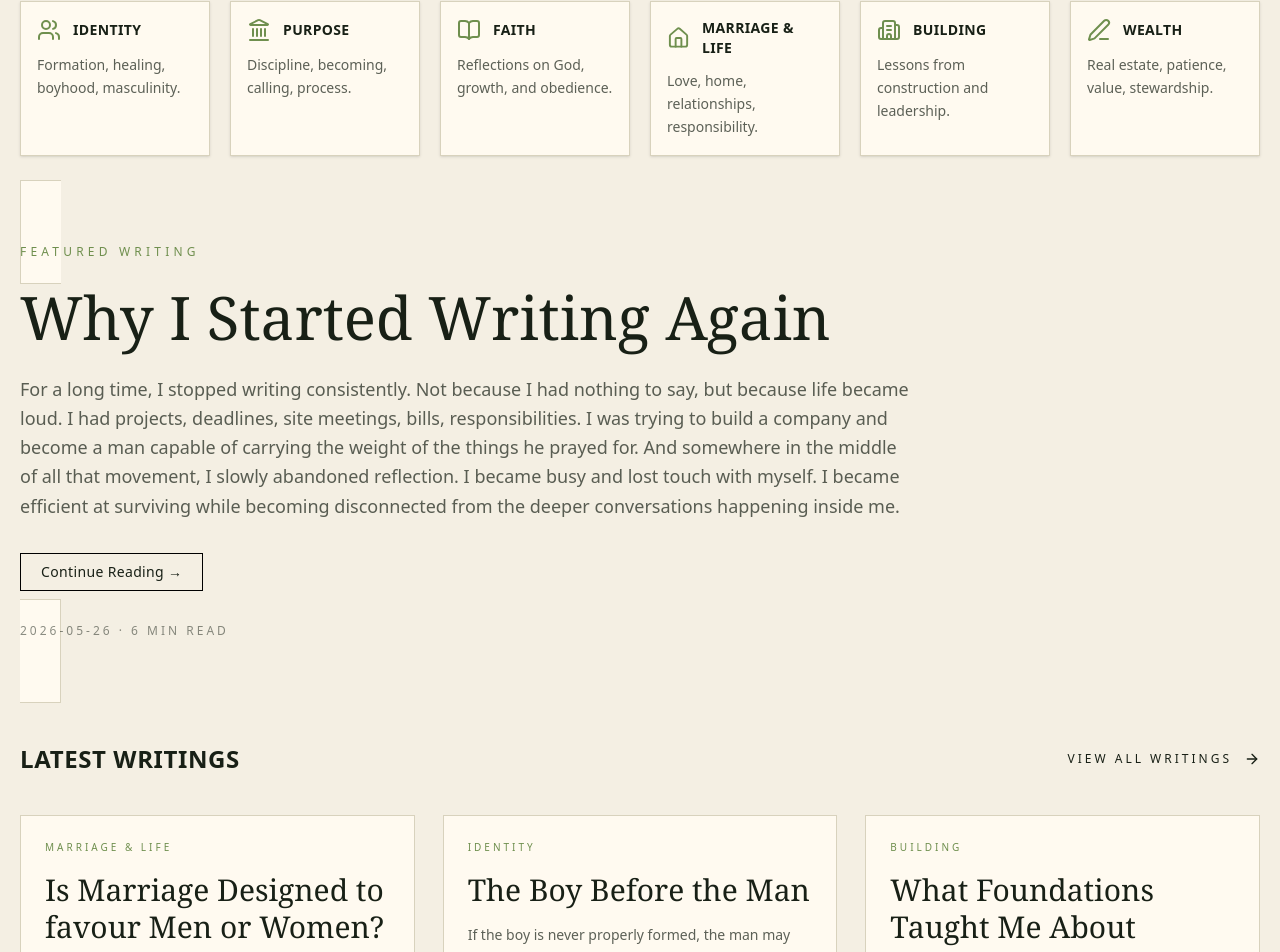
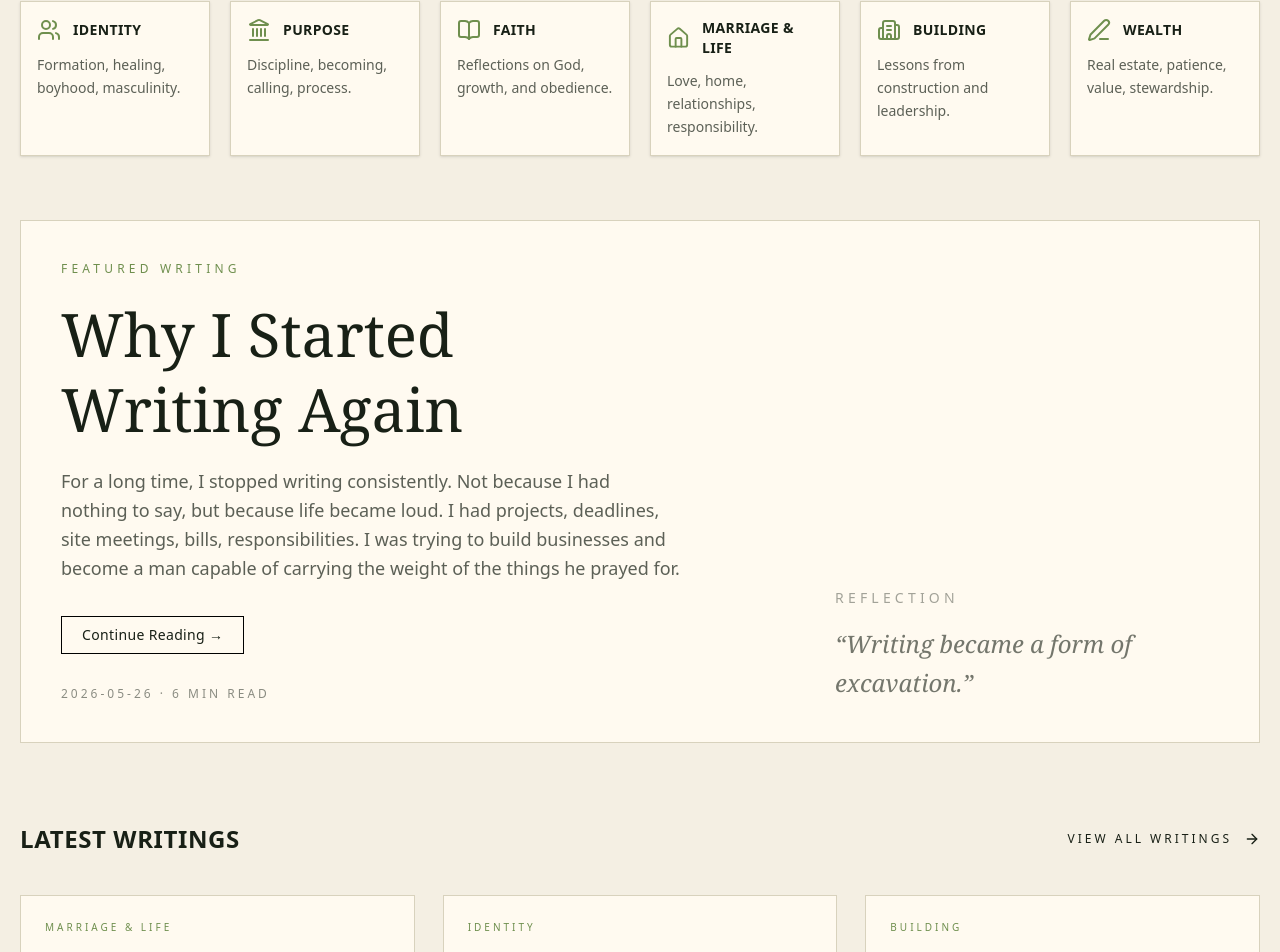
Before and after one commit to conditassociatesltd-gif/purposeful-builder, a Next.js app in the folder purposeful-builder/: page / in a window 1280 px wide. Shown: the part 748-1700 px from the top of the page. Built offline with nearby package versions, Linux system fonts and the light colour scheme.

Commit message:
Restore featured writing grid balance

```diff
--- a/purposeful-builder/app/page.tsx
+++ b/purposeful-builder/app/page.tsx
@@ -126,7 +126,7 @@ const essays = allEssays.slice(1, 4);
   <section className="max-w-7xl mx-auto px-5 pt-8 pb-12">
     <Link
       href={`/writing/${featuredEssay.slug}`}
-      className="border border-[#d8d2bd] bg-[#fffaf0] dark:bg-white/10 p-6 md:p-10"
+      className="grid md:grid-cols-[1.1fr_0.9fr] gap-8 border border-[#d8d2bd] bg-[#fffaf0] dark:bg-white/10 p-6 md:p-10"
     >
       <div>
         <p className="text-xs tracking-[0.35em] uppercase mb-5" style={{ color: "var(--rust)" }}>
@@ -150,7 +150,17 @@ const essays = allEssays.slice(1, 4);
           {featuredEssay.date} · {featuredEssay.readingTime || "4 min read"}
         </p>
       </div>
+<div className="hidden md:flex items-end justify-end">
+  <div className="max-w-sm">
+    <p className="text-sm uppercase tracking-[0.3em] opacity-40 mb-4">
+      Reflection
+    </p>
 
+    <p className="font-serif text-2xl leading-relaxed opacity-60 italic">
+      “Writing became a form of excavation.”
+    </p>
+  </div>
+</div>
       {featuredEssay.heroImage && (
         <div className="relative h-72 md:h-full min-h-[320px] overflow-hidden">
           <Image
--- a/purposeful-builder/content/essays/why-i-started-writing-again.mdx
+++ b/purposeful-builder/content/essays/why-i-started-writing-again.mdx
@@ -6,11 +6,7 @@ excerpt: "For a long time, I stopped writing consistently.
 
 Not because I had nothing to say, but because life became loud.
 
-I had projects, deadlines, site meetings, bills, responsibilities. I was trying to build a company and become a man capable of carrying the weight of the things he prayed for.
-
-And somewhere in the middle of all that movement, I slowly abandoned reflection.
-
-I became busy and lost touch with myself. I became efficient at surviving while becoming disconnected from the deeper conversations happening inside me."
+I had projects, deadlines, site meetings, bills, responsibilities. I was trying to build businesses and become a man capable of carrying the weight of the things he prayed for."
 featured: true
 readingTime: "6 min read"
 ---
```
